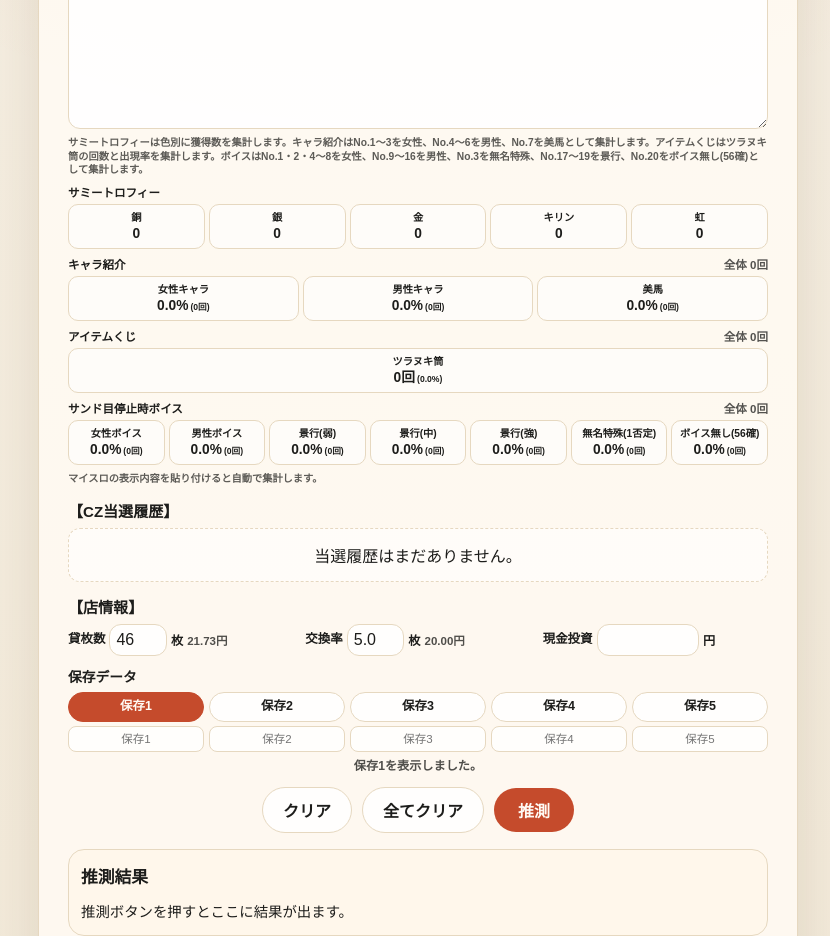
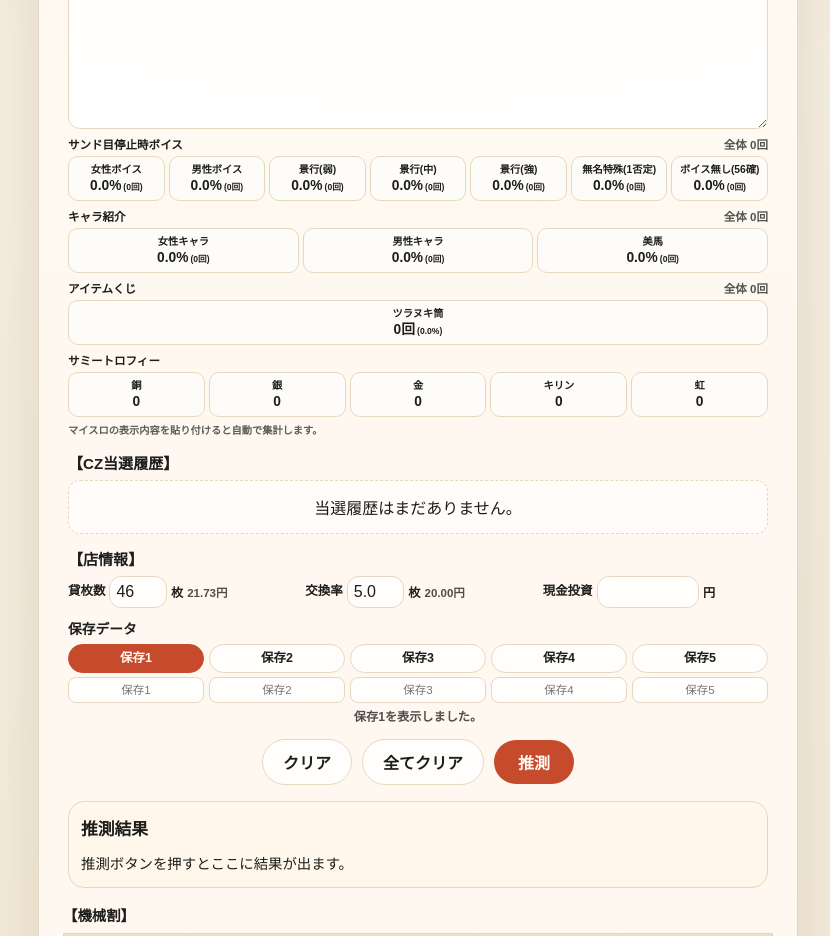
Before and after one commit to umedademu/suisoku, a Next.js app: page /kabaneri2 in a window 1280 px wide. Shown: the part 1000-1936 px from the top of the page, without its empty margins (222-1052 px from the left). Built offline with nearby package versions, Linux system fonts and the light colour scheme.

Commit message:
カバネリ2のマイスロ集計順と案内表示を整理

```diff
--- a/app/kabaneri2/page.tsx
+++ b/app/kabaneri2/page.tsx
@@ -1144,10 +1144,10 @@ function MyslotInput({
   const voiceSummary = parseMyslotVoiceSummary(value);
   const isEmpty = value.trim() === "";
   const summaryStatuses = [
-    { label: "サミートロフィー", summary: trophySummary },
+    { label: "サンド目停止時ボイス", summary: voiceSummary },
     { label: "キャラ紹介", summary: characterSummary },
     { label: "アイテムくじ", summary: itemLotterySummary },
-    { label: "サンド目停止時ボイス", summary: voiceSummary }
+    { label: "サミートロフィー", summary: trophySummary }
   ];
 
   return (
@@ -1160,10 +1160,12 @@ function MyslotInput({
         value={value}
         onChange={(event) => onChange(event.currentTarget.value)}
       />
-      <p className="myslot-voice-help">
-        サミートロフィーは色別に獲得数を集計します。キャラ紹介はNo.1〜3を女性、No.4〜6を男性、No.7を美馬として集計します。アイテムくじはツラヌキ筒の回数と出現率を集計します。ボイスはNo.1・2・4〜8を女性、No.9〜16を男性、No.3を無名特殊、No.17〜19を景行、No.20をボイス無し(56確)として集計します。
-      </p>
-      <MyslotTrophySummaryBlock categories={trophySummary.categories} />
+      <MyslotSummaryBlock
+        summaryKey="voice"
+        title="サンド目停止時ボイス"
+        totalCount={voiceSummary.totalCount}
+        categories={voiceSummary.categories}
+      />
       <MyslotSummaryBlock
         summaryKey="character"
         title="キャラ紹介"
@@ -1171,12 +1173,7 @@ function MyslotInput({
         categories={characterSummary.categories}
       />
       <MyslotItemLotterySummaryBlock summary={itemLotterySummary} />
-      <MyslotSummaryBlock
-        summaryKey="voice"
-        title="サンド目停止時ボイス"
-        totalCount={voiceSummary.totalCount}
-        categories={voiceSummary.categories}
-      />
+      <MyslotTrophySummaryBlock categories={trophySummary.categories} />
       {isEmpty ? (
         <p aria-live="polite" className="myslot-voice-message" role="status">
           マイスロの表示内容を貼り付けると自動で集計します。
@@ -1184,16 +1181,19 @@ function MyslotInput({
       ) : (
         summaryStatuses.map(({ label, summary }) => {
           const hasError = !summary.foundSection || summary.recognizedRowCount === 0;
+
+          if (!hasError) {
+            return null;
+          }
+
           const statusText = !summary.foundSection
             ? `「${label}」が見つかりません。貼り付け範囲を確認してください。`
-            : summary.recognizedRowCount === 0
-              ? `${label}の回数が見つかりませんでした。`
-              : `${label}を合計${summary.totalCount}回分読み取りました。`;
+            : `${label}の回数が見つかりませんでした。`;
 
           return (
             <p
               aria-live="polite"
-              className={`myslot-voice-message${hasError ? " is-error" : ""}`}
+              className="myslot-voice-message is-error"
               key={label}
               role="status"
             >
--- a/lib/app-info.ts
+++ b/lib/app-info.ts
@@ -1,3 +1,3 @@
-export const APP_VERSION = "1.12";
+export const APP_VERSION = "1.13";
 
 export const APP_TITLE = `推測ツールv${APP_VERSION}`;
```
Also changed, not shown: 1 other file (tests, documents, lock files or other folders).
